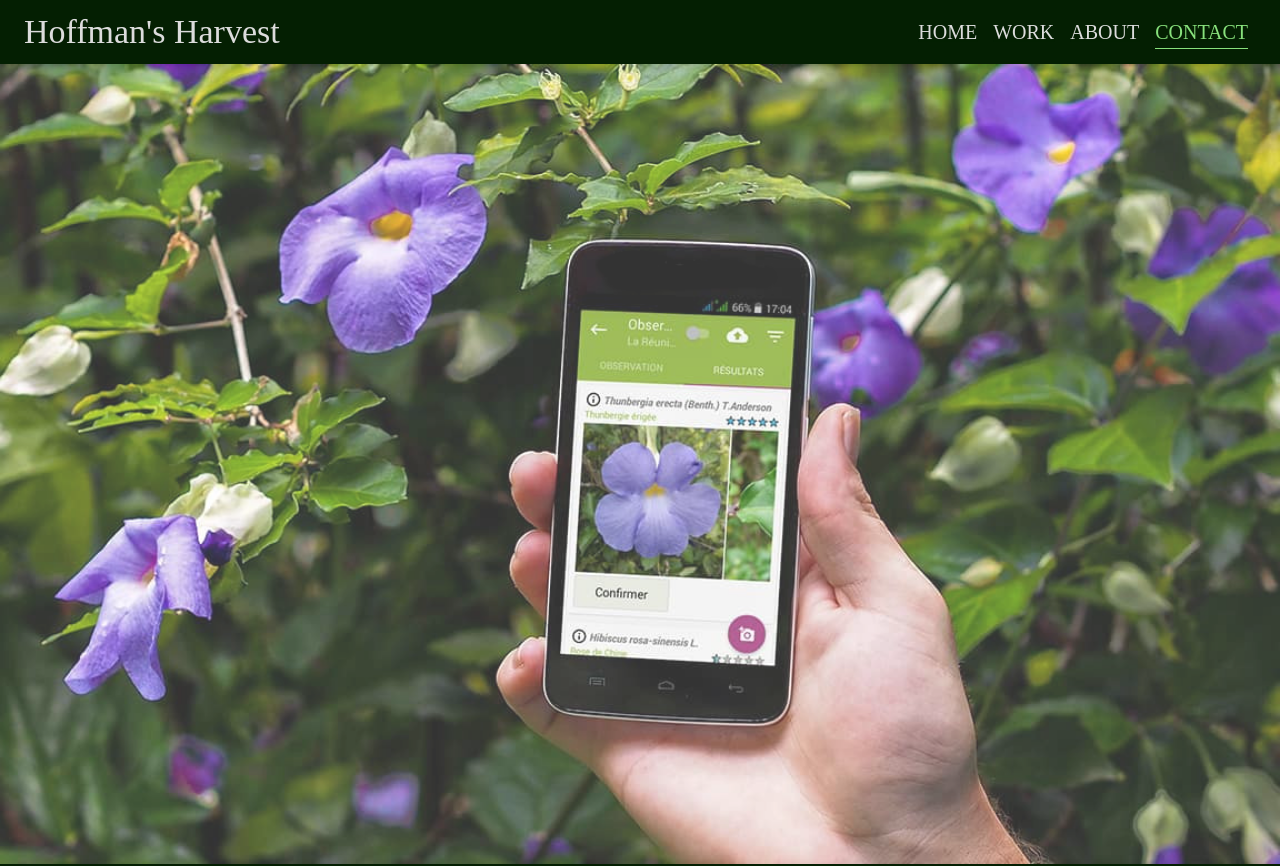
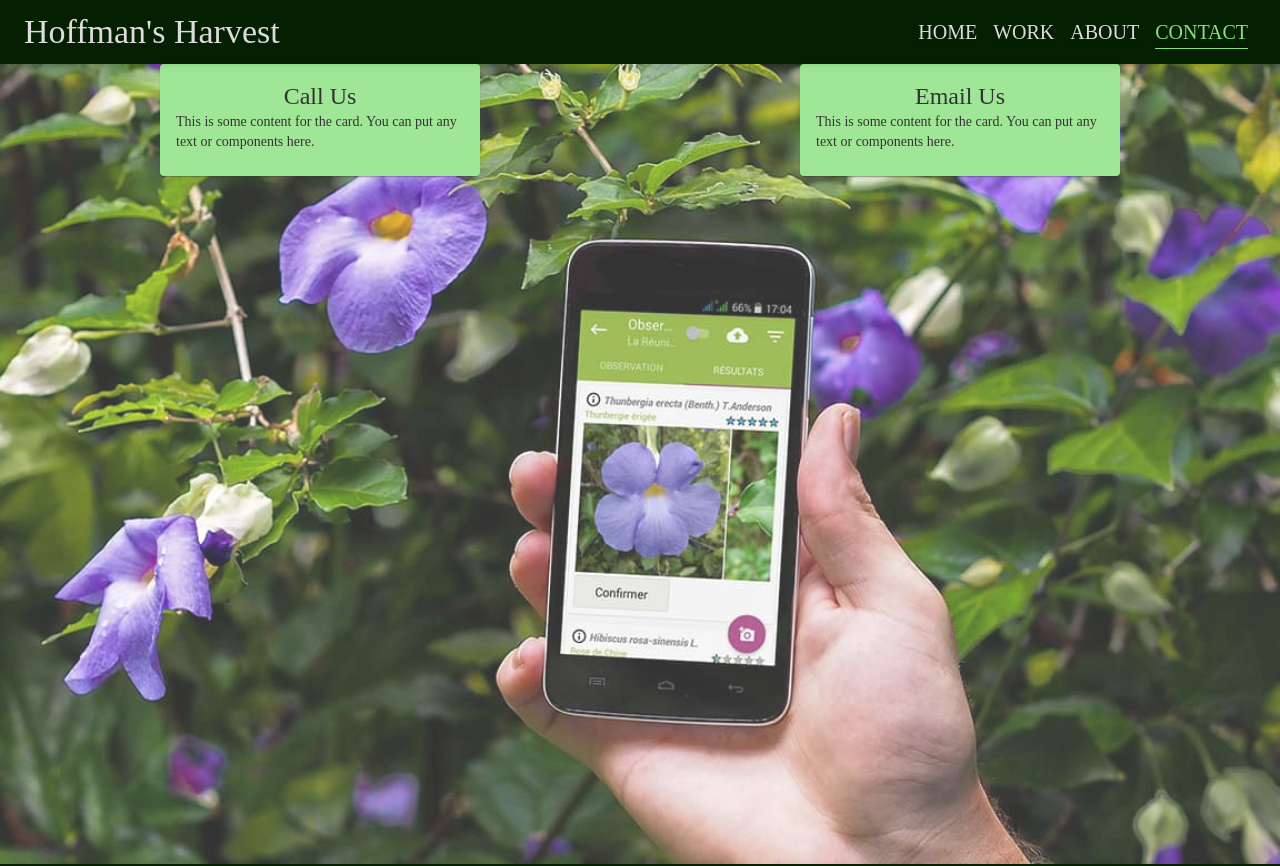
Before and after one commit to SABaltz/hoffmans-harvest, a React (Create React App) app: page /contact in a window 1280 px wide. Shown: the top 866 px of the page. Built offline with nearby package versions, Linux system fonts and the light colour scheme.

Commit message:
Setup Contact.tsx content cards

```diff
--- a/src/components/contact/Contact.tsx
+++ b/src/components/contact/Contact.tsx
@@ -1,6 +1,9 @@
 import React from 'react'
 import plantPhone from "../../static/plant-phone.jpg";
-import {Box} from "@mui/material";
+import {Box, Card, CardContent, Grid, Typography} from "@mui/material";
+import {secondaryColor, textContrastColor} from "../../global-parameters/Parameters";
+import {centerVertHoriz} from "../../global-parameters/Styles";
+
 function Contact() {
     return (
         <Box>
@@ -15,7 +18,34 @@ function Contact() {
                     opacity: '80%'
                 }}
             >
-
+                <Grid container sx={{...centerVertHoriz}}>
+                    <Grid item xs={6} sx={{...centerVertHoriz}}>
+                        <Card sx={{maxWidth: '20rem', backgroundColor: secondaryColor}}>
+                            <CardContent>
+                                <Typography sx={{...centerVertHoriz}} color={textContrastColor} variant="h5"
+                                            component="div">
+                                    Call Us
+                                </Typography>
+                                <Typography variant="body2" color={textContrastColor}>
+                                    This is some content for the card. You can put any text or components here.
+                                </Typography>
+                            </CardContent>
+                        </Card>
+                    </Grid>
+                    <Grid item xs={6} sx={{...centerVertHoriz}}>
+                        <Card sx={{maxWidth: '20rem', backgroundColor: secondaryColor}}>
+                            <CardContent>
+                                <Typography sx={{...centerVertHoriz}} color={textContrastColor} variant="h5"
+                                            component="div">
+                                    Email Us
+                                </Typography>
+                                <Typography variant="body2" color={textContrastColor}>
+                                    This is some content for the card. You can put any text or components here.
+                                </Typography>
+                            </CardContent>
+                        </Card>
+                    </Grid>
+                </Grid>
             </Box>
         </Box>
     )
```
